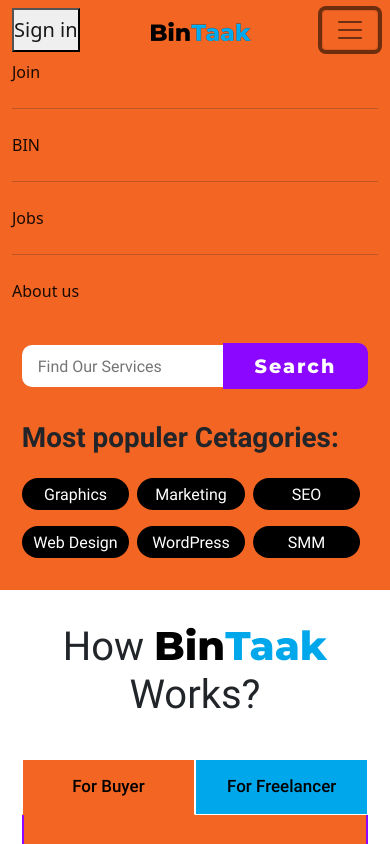
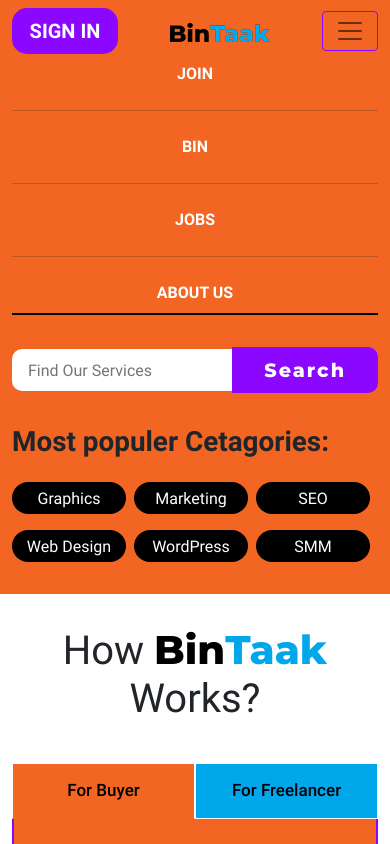
Before and after one commit to HazratAli4510/BinTaak, a plain HTML site: page index.html in a window 390 px wide. Both pictures are taken after a click on the button "Toggle navigation". Shown: the top 844 px of the page. Drawn offline with nearby package versions, Linux system fonts and the light colour scheme.

Commit message:
Mobile nav completed by BT

```diff
--- a/index.html
+++ b/index.html
@@ -7,11 +7,9 @@
   <meta name="viewport" content="width=device-width, initial-scale=1.0">
   <title>BinTaak</title>
   <link href="https://cdn.jsdelivr.net/npm/bootstrap@5.0.2/dist/css/bootstrap.min.css" rel="stylesheet" integrity="sha384-EVSTQN3/azprG1Anm3QDgpJLIm9Nao0Yz1ztcQTwFspd3yD65VohhpuuCOmLASjC" crossorigin="anonymous">
+  <link rel="shortcut icon" href="favicon.png" type="image/x-icon">
   <link rel="stylesheet" href="style.css">
-  <link rel="shortcut icon" href="favicon.png" type="image/x-icon">
 </head>
-
-<body>
   <nav class="navbar d-md-none  navbar-light sticky-top">
     <div class="container-fluid">
       <button class="navbar-brand"> Sign in</button>
@@ -31,6 +29,7 @@
       </div>
     </div>
   </nav>
+<body>
   <header>
     <div class="wrapper">
       <nav>
@@ -75,7 +74,16 @@
   </header>
 
 
+
+
+
+
   <!-- ----------------How It works?--------- -->
+
+
+
+
+
   <section id="howorks">
     <h1>How <a href="index.html"><span>Bin</span><span>Taak</span></a> Works?</h1>
     <div class="container">
@@ -83,7 +91,6 @@
         <button class="tablinks" onclick="openCity(event, 'Buyers')" id="defaultOpen">For Buyer</button>
         <button class="tablinks" onclick="openCity(event, 'Freelancers')">For Freelancer</button>
       </div>
-
       <div id="Buyers" class="tabcontent Buyers">
         <h1>For Business Owner's</h1>
         <div class="main-content flex item-center">
--- a/js/main.js
+++ b/js/main.js
@@ -1,6 +1,6 @@
-document.addEventListener("contextmenu", function(e){
-    e.preventDefault();
-}, false);
+// document.addEventListener("contextmenu", function(e){
+//     e.preventDefault();
+// }, false);
 
 
 // <-------------Tabs-------------->
--- a/style.css
+++ b/style.css
@@ -51,15 +51,6 @@
     justify-content: space-between;
 }
 
-.container-fluid {
-    width: 85%;
-    margin: 0 auto;
-}
-
-.container {
-    width: 95%;
-    margin: 0 auto;
-}
 
 .basis50 {
     flex-basis: 50%;
@@ -70,42 +61,42 @@
 }
 
 
-@media (max-width:575px) {
-    .container-fluid {
-        width: 100%;
-    }
-}
-
-@media (min-width:576px) {
-    .container {
-        max-width: 540px;
-
-    }
-}
-
-@media (min-width: 768px) {
-    .container {
-        max-width: 720px;
-    }
-}
-
-@media (min-width: 992px) {
-    .container {
-        max-width: 960px;
-    }
-}
-
-@media (min-width: 1200px) {
-    .container {
-        max-width: 1152px;
-    }
-}
-
 
 /* <-------------------Mobile Menu--------------> */
 body nav.d-md-none{
     background-color: var(--primary);
 }
+body nav.d-md-none button.navbar-brand{
+    outline: none;
+    border: none;
+    padding: 0.5rem 1.1rem;
+    color: white;
+    text-transform: uppercase;
+    font-family: "Roboto-Bold";
+    background-color: var(--secondary);
+    border-radius: 15px;
+    -webkit-border-radius: 15px;
+    -moz-border-radius: 15px;
+    -ms-border-radius: 15px;
+    -o-border-radius: 15px;
+}
+body nav.d-md-none button.navbar-brand:hover,body nav.d-md-none button.navbar-brand:focus{
+    color: white;
+}
+body nav.d-md-none button.navbar-toggler{
+    color: var(--primary);
+    border: 1px solid var(--secondary);
+}
+body nav.d-md-none ul{
+    border-bottom: 2px solid black;
+}
+body nav.d-md-none ul li a{
+    color: white !important;
+    font-family: "Roboto-Bold";
+    text-transform: uppercase;
+    text-align: center;
+}
+
 
 
 
```
